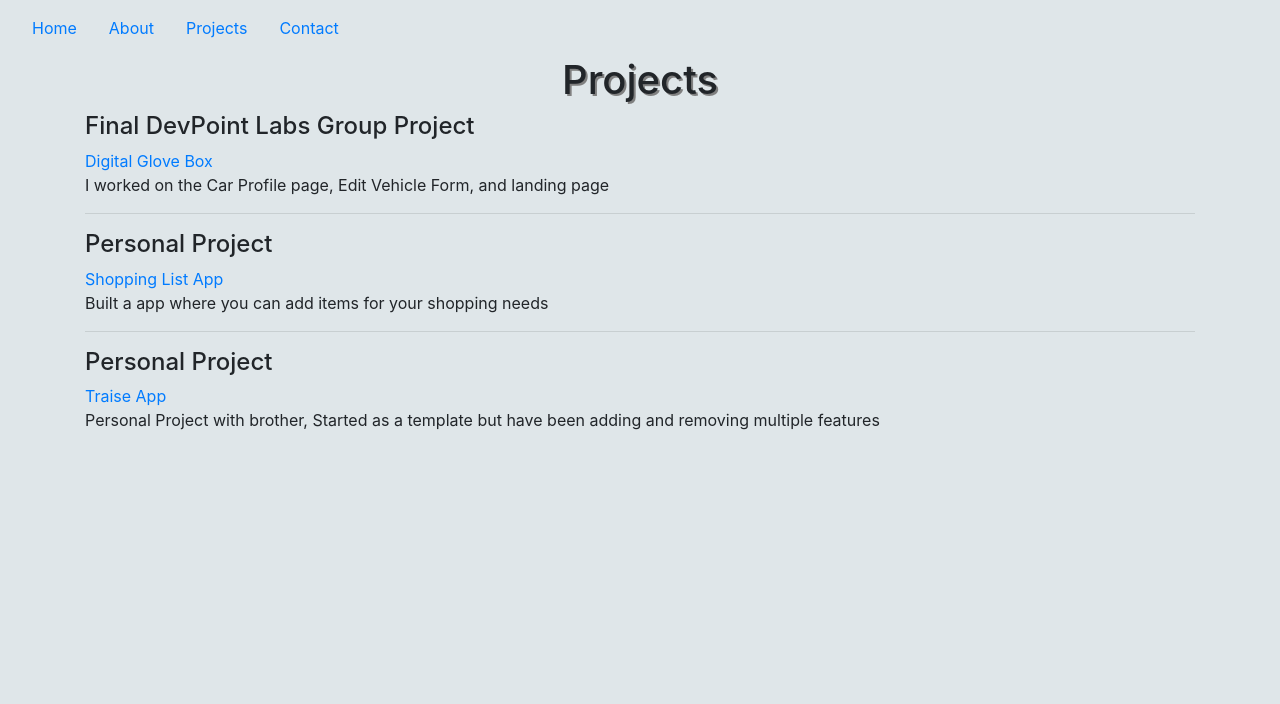
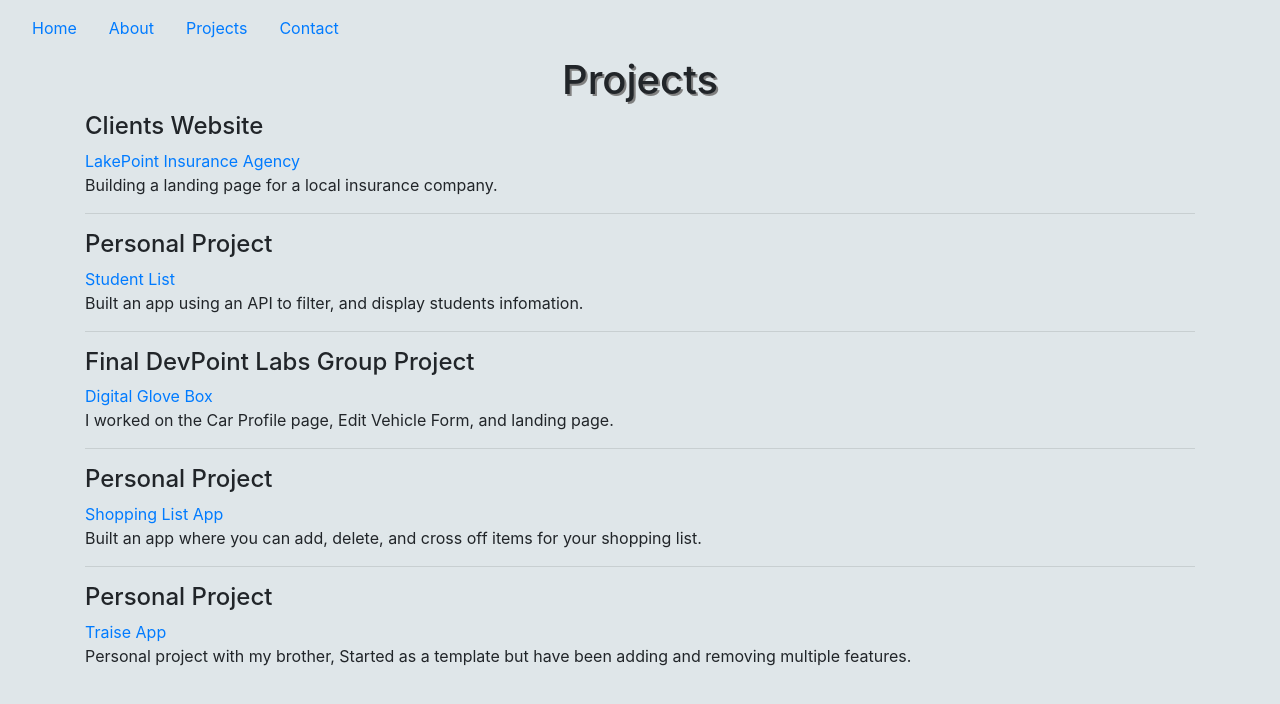
Before and after one commit to RyanAsh93/Personal-Portfolio, a React (Create React App) app in the folder client/: page /Projects in a window 1280 px wide. Shown: the top 704 px of the page. Built offline with nearby package versions, Linux system fonts and the light colour scheme.

Commit message:
added projects

```diff
--- a/client/src/Components/Projects.js
+++ b/client/src/Components/Projects.js
@@ -4,17 +4,25 @@ function Projects() {
   return (
     <div>
       <h1 style={styles.head} >Projects</h1>
+      <h4>Clients Website</h4>
+      <a target="_blank" href="https://lakepointinsurance.mybluemix.net">LakePoint Insurance Agency</a>
+      <p>Building a landing page for a local insurance company.</p>
+      <hr/>
+      <h4>Personal Project</h4>
+      <a target="_blank" href="https://hatchwaysassessment.mybluemix.net">Student List</a>
+      <p>Built an app using an API to filter, and display students infomation.</p>
+      <hr/>
       <h4>Final DevPoint Labs Group Project</h4>
       <a target="_blank" href="https://digital--glovebox.herokuapp.com">Digital Glove Box</a>
-      <p>I worked on the Car Profile page, Edit Vehicle Form, and landing page</p>
+      <p>I worked on the Car Profile page, Edit Vehicle Form, and landing page.</p>
       <hr/>
       <h4>Personal Project</h4>
       <a target="_blank" href="https://pocket-shopping-list.herokuapp.com">Shopping List App</a>
-      <p>Built a app where you can add items for your shopping needs</p>
+      <p>Built an app where you can add, delete, and cross off items for your shopping list.</p>
       <hr/>
       <h4>Personal Project</h4>
-      <a target="_blank" href="https://traise-dev.mybluemix.net/">Traise App</a>
-      <p>Personal Project with brother, Started as a template but have been adding and removing multiple features</p>
+      <a target="_blank" href="https://traise-dev.mybluemix.net">Traise App</a>
+      <p>Personal project with my brother, Started as a template but have been adding and removing multiple features.</p>
     </div>
   )
 }
```
